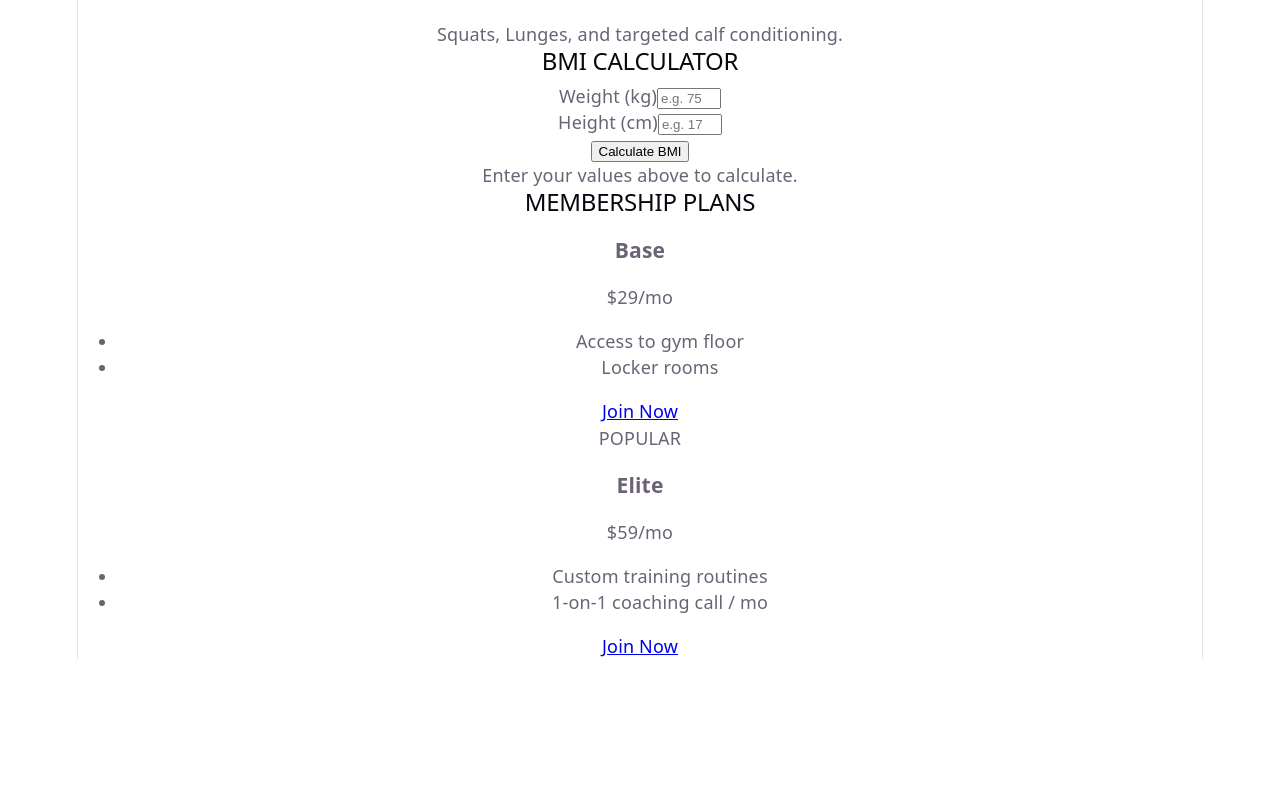
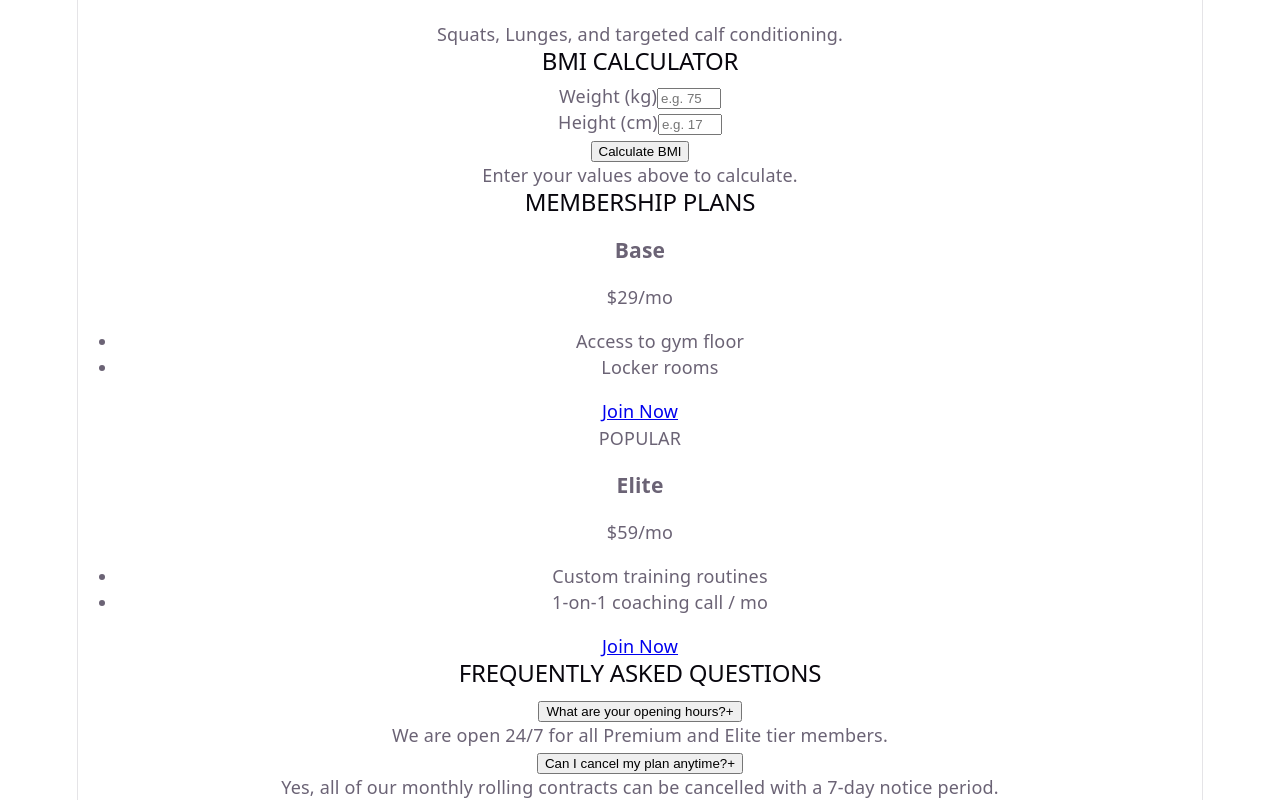
Before and after one commit to sauravnn/glowing-broccoli, a React app in the folder frontend/: page / in a window 1280 px wide. Shown: the part 1146-1946 px from the top of the page. Before the commit the page ends 1805 px from the top, so only its background shows below. Built offline with nearby package versions, Linux system fonts and the light colour scheme; the HTML template or start-up script is replaced by a standard one.

Commit message:
Add FAQ component

```diff
--- a/frontend/src/App.jsx
+++ b/frontend/src/App.jsx
@@ -5,6 +5,7 @@ import Progress from "./components/Progress";
 import Programs from "./components/Programs";
 import BMI from "./components/BMI";
 import Pricing from "./components/Pricing";
+import FAQ from "./components/FAQ";
 
 function App() {
   return (
@@ -16,6 +17,7 @@ function App() {
       <Programs/>
       <BMI/>
       <Pricing/>
+      <FAQ/>
     </>
   );
 }
--- /dev/null
+++ b/frontend/src/components/FAQ.jsx
@@ -0,0 +1,38 @@
+function FAQ() {
+    return (
+      <section id="faq" className="faq-section">
+        <h2 className="title">FREQUENTLY ASKED QUESTIONS</h2>
+
+        <div className="faq-container">
+          <div className="faq-item">
+            <button className="faq-question">
+              What are your opening hours?
+              <span className="icon">+</span>
+            </button>
+
+            <div className="faq-answer">
+              <p>
+                We are open 24/7 for all Premium and Elite tier members.
+              </p>
+            </div>
+          </div>
+
+          <div className="faq-item">
+            <button className="faq-question">
+              Can I cancel my plan anytime?
+              <span className="icon">+</span>
+            </button>
+
+            <div className="faq-answer">
+              <p>
+                Yes, all of our monthly rolling contracts can be cancelled with a
+                7-day notice period.
+              </p>
+            </div>
+          </div>
+        </div>
+      </section>
+    );
+  }
+
+  export default FAQ;
```
